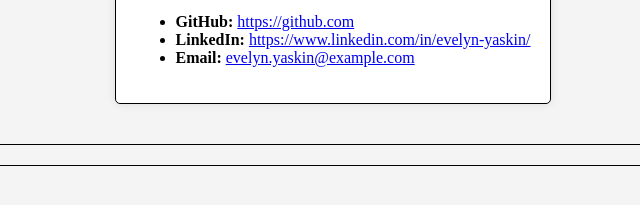
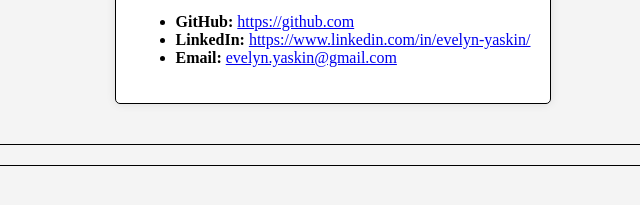
Before and after one commit to eyaskin23/ds4200, a plain HTML site: page contact.html in a window 1280 px wide. Shown: the part 249-454 px from the top of the page, 307-947 px from the left. Drawn offline with Linux system fonts and the light colour scheme.

Commit message:
updating

```diff
--- a/contact.html
+++ b/contact.html
@@ -25,7 +25,7 @@
             <ul>
                 <li><strong>GitHub:</strong> <a href="https://github.com" target="_blank">https://github.com</a></li>
                 <li><strong>LinkedIn:</strong> <a href="https://www.linkedin.com/in/evelyn-yaskin/" target="_blank">https://www.linkedin.com/in/evelyn-yaskin/</a></li>
-                <li><strong>Email:</strong> <a href="mailto:evelyn.yaskin@example.com">evelyn.yaskin@example.com</a></li>
+                <li><strong>Email:</strong> <a href="mailto:evelyn.yaskin@gmail.com">evelyn.yaskin@gmail.com</a></li>
             </ul>
         </section>
     </main>
```
